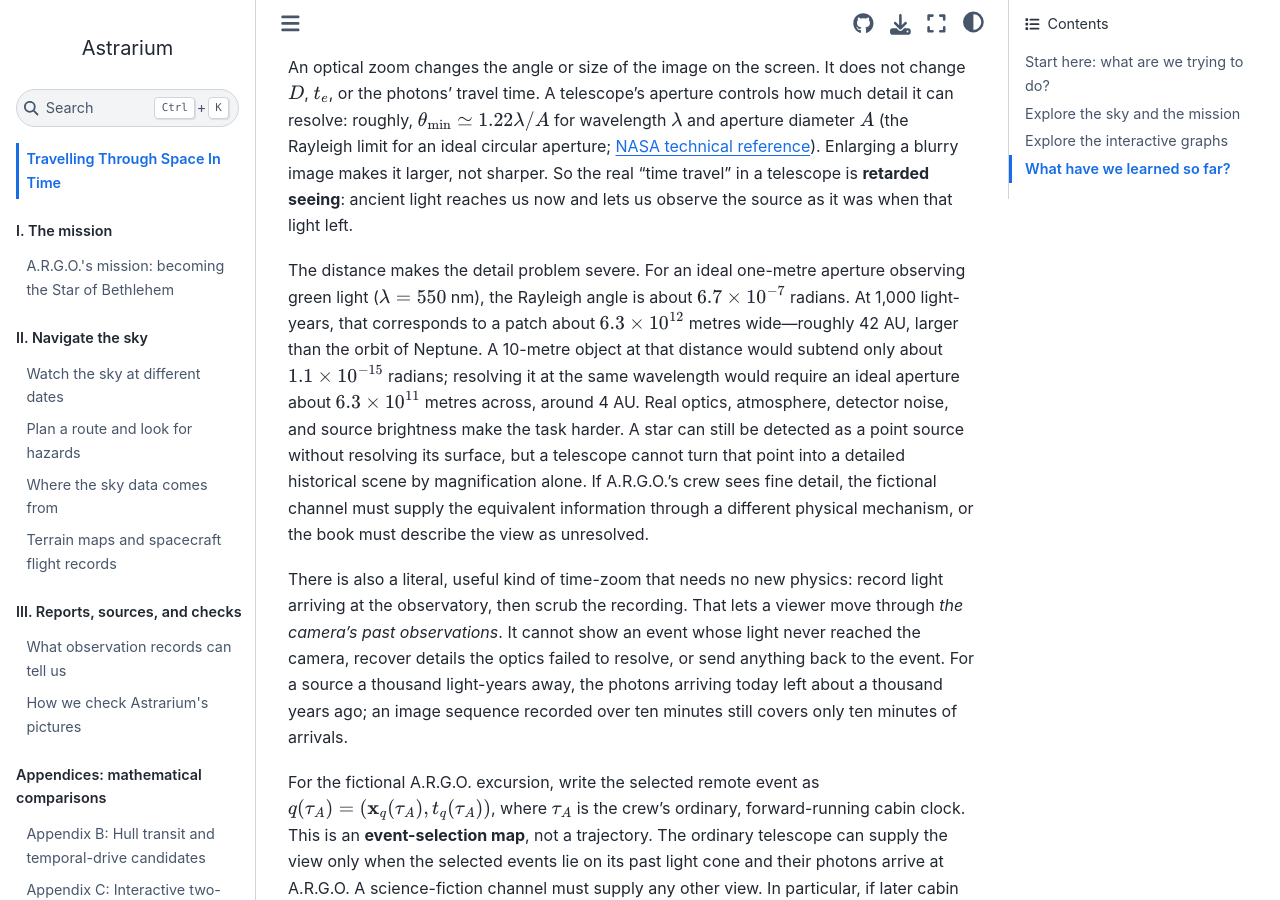
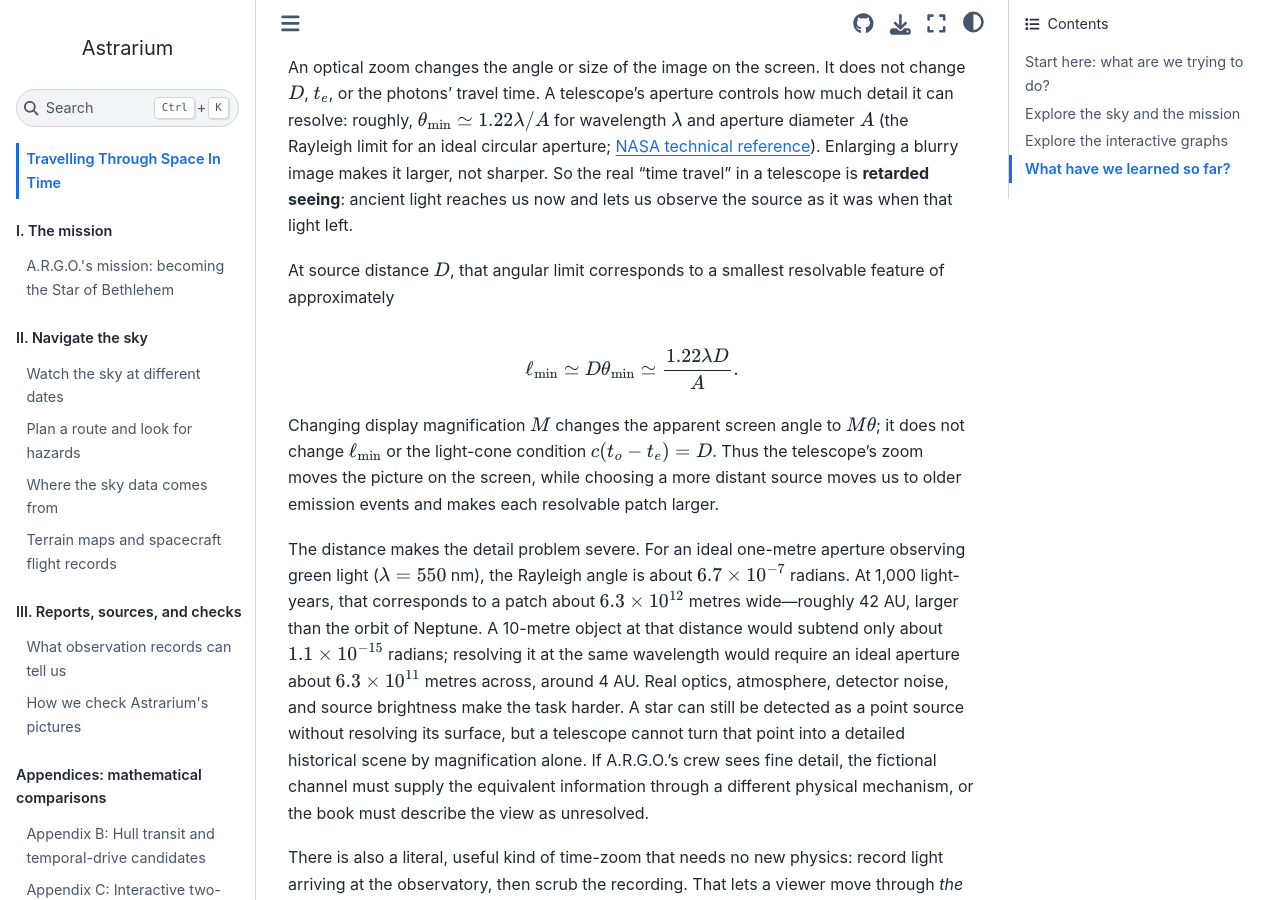
Before and after one commit to CastaliaInstitute/astrarium, a Jupyter Book: the page built from docs/interactive-time-travel.md, in a window 1280 px wide and 900 px high, scrolled down 4035 px. Built offline with Jupyter Book 1.0.4 settings and Sphinx 7.4.7 and the Sphinx Book theme 1.1.4, drawn with Linux system fonts in a browser that asks for light colours.

Commit message:
Relate zoom to diffraction and lookback

```diff
--- a/docs/interactive-time-travel.md
+++ b/docs/interactive-time-travel.md
@@ -69,6 +69,14 @@ c(t_o-t_e)=D,\qquad t_{\rm lookback}=t_o-t_e=\frac{D}{c}.
 $$
 
 An optical zoom changes the angle or size of the image on the screen. It does not change $D$, $t_e$, or the photons' travel time. A telescope's aperture controls how much detail it can resolve: roughly, $\theta_{\rm min}\simeq1.22\lambda/A$ for wavelength $\lambda$ and aperture diameter $A$ (the Rayleigh limit for an ideal circular aperture; [NASA technical reference](https://ntrs.nasa.gov/api/citations/19680013447/downloads/19680013447.pdf)). Enlarging a blurry image makes it larger, not sharper. So the real “time travel” in a telescope is **retarded seeing**: ancient light reaches us now and lets us observe the source as it was when that light left.
+
+At source distance $D$, that angular limit corresponds to a smallest resolvable feature of approximately
+
+$$
+\ell_{\rm min}\simeq D\theta_{\rm min}\simeq\frac{1.22\lambda D}{A}.
+$$
+
+Changing display magnification $M$ changes the apparent screen angle to $M\theta$; it does not change $\ell_{\rm min}$ or the light-cone condition $c(t_o-t_e)=D$. Thus the telescope's zoom moves the picture on the screen, while choosing a more distant source moves us to older emission events and makes each resolvable patch larger.
 
 The distance makes the detail problem severe. For an ideal one-metre aperture observing green light ($\lambda=550$ nm), the Rayleigh angle is about $6.7\times10^{-7}$ radians. At 1,000 light-years, that corresponds to a patch about $6.3\times10^{12}$ metres wide—roughly 42 AU, larger than the orbit of Neptune. A 10-metre object at that distance would subtend only about $1.1\times10^{-15}$ radians; resolving it at the same wavelength would require an ideal aperture about $6.3\times10^{11}$ metres across, around 4 AU. Real optics, atmosphere, detector noise, and source brightness make the task harder. A star can still be detected as a point source without resolving its surface, but a telescope cannot turn that point into a detailed historical scene by magnification alone. If A.R.G.O.'s crew sees fine detail, the fictional channel must supply the equivalent information through a different physical mechanism, or the book must describe the view as unresolved.
 
```
